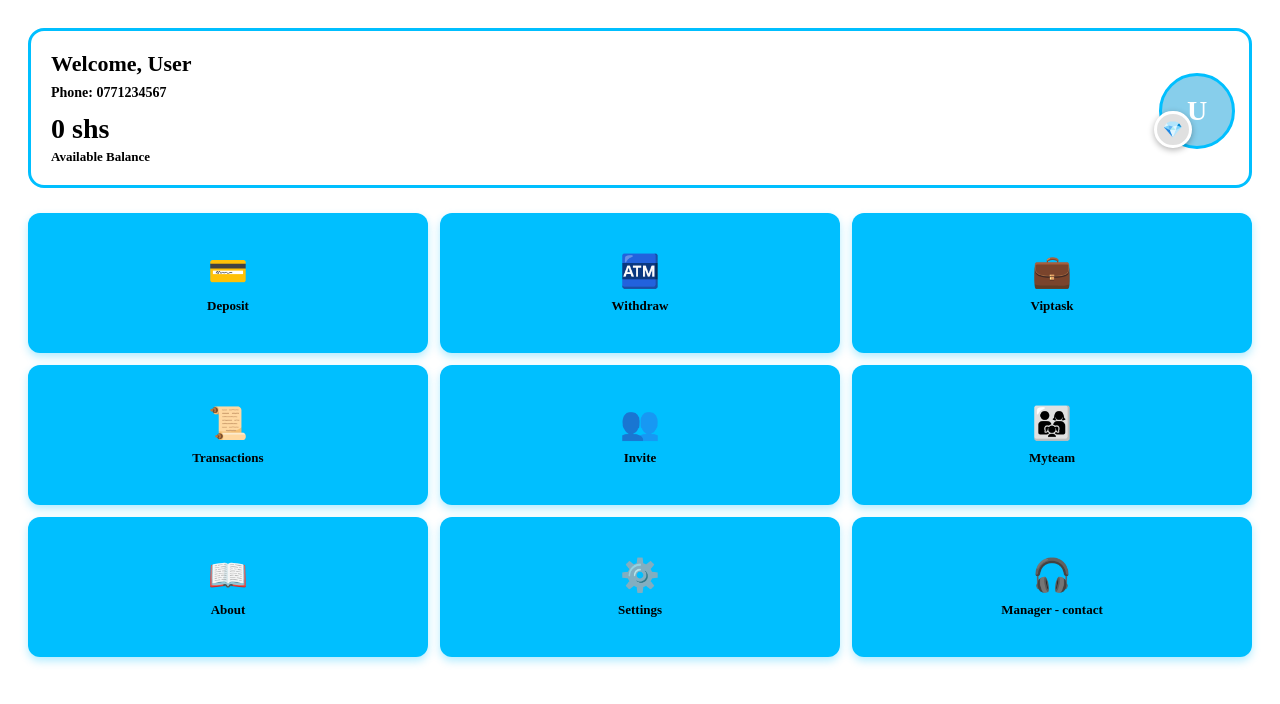
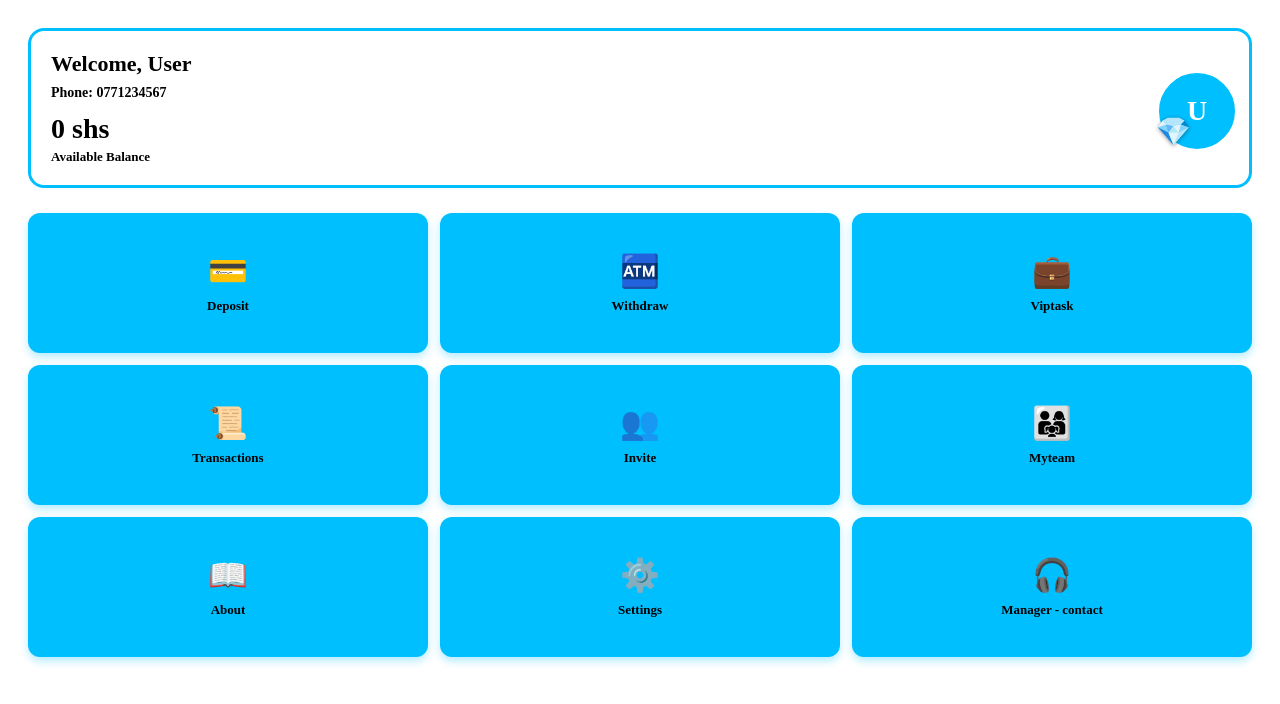
Before and after one commit to Molly256/palamedes-pr, a Next.js app: page /dashboard in a window 1280 px wide. Shown: the top 704 px of the page. Built offline with nearby package versions, Linux system fonts and the light colour scheme.

Commit message:
diamond badge colored only, no background circle

```diff
--- a/components/AvatarWithBadge.js
+++ b/components/AvatarWithBadge.js
@@ -1,56 +1,54 @@
 'use client'
+import React from 'react'
 
-const hotColors = {
- 0: '#E0E0E0', // VIP 0 - Gray
- 1: '#00BFFF', // VIP 1 - Hot blue
- 2: '#FFD700', // VIP 2 - Hot gold
- 3: '#FF00FF', // VIP 3 - Hot magenta
- 4: '#FF1493', // VIP 4 - Hot pink
- 5: '#FF4500', // VIP 5 - Hot orange red
- 6: '#32CD32', // VIP 6 - Hot lime green
- 7: '#FF69B4', // VIP 7 - Hot pink
- 8: '#DC143C', // VIP 8 - Hot crimson
- 9: '#9400D3', // VIP 9 - Hot violet
- 10: '#FF8C00' // VIP 10 - Hot dark orange
-}
+export default function AvatarWithBadge({ username, vipLevel = 0, size = 70, avatar }) {
+ // Rich hot colors for diamond only
+ const hotColors = {
+ 0: '#A9A9A9', // rich grey
+ 1: '#00BFFF', // hot skyblue
+ 2: '#FFD700', // hot gold
+ 3: '#9400D3', // hot violet
+ 4: '#FF1493', // hot deep pink
+ 5: '#FF4500', // hot orange red
+ 6: '#32CD32', // hot lime green
+ 7: '#FF69B4', // hot pink
+ 8: '#DC143C', // hot crimson
+ 9: '#8A2BE2', // hot blue violet
+ 10: '#FF8C00' // hot dark orange
+ }
 
-export default function AvatarWithBadge({ username, vipLevel = 0, size = 60, avatar }) {
- const badgeColor = hotColors[vipLevel] || hotColors[0]
+ const diamondColor = hotColors[vipLevel] || hotColors[0]
+ const initial = username? username.charAt(0).toUpperCase() : 'U'
 
  return (
- <div style={{ position: 'relative', width: size, height: size }}>
- {/* Avatar circle with image support */}
+ <div style={{ position: 'relative', width: size, height: size, flexShrink: 0 }}>
+
+ {/* Avatar circle - sky blue border */}
  <div style={{
  width: size,
  height: size,
  borderRadius: '50%',
- background: avatar? `url(${avatar}) center/cover no-repeat` : '#87CEEB',
+ background: avatar? `url(${avatar}) center/cover no-repeat` : '#00BFFF',
+ border: '3px solid #00BFFF',
  display: 'flex',
  alignItems: 'center',
  justifyContent: 'center',
  fontSize: size * 0.4,
- color: 'white',
  fontWeight: '900',
- border: '3px solid #00BFFF' // Hot sky blue border for avatar
+ color: 'white'
  }}>
- {!avatar && username?.[0]?.toUpperCase() || 'U'}
+ {!avatar && initial}
  </div>
 
- {/* Badge fixed to LEFT side - auto hot color */}
+ {/* Diamond badge - stands alone, NO circle background */}
  <div style={{
  position: 'absolute',
- left: '-5px',
- bottom: '-5px',
- background: badgeColor,
- borderRadius: '50%',
- width: size * 0.45,
- height: size * 0.45,
- display: 'flex',
- alignItems: 'center',
- justifyContent: 'center',
- fontSize: size * 0.23,
- border: '3px solid white',
- boxShadow: '0 2px 6px rgba(0,0,0,0.3)',
+ bottom: -3,
+ left: -3,
+ fontSize: size * 0.4,
+ color: diamondColor,
+ filter: 'drop-shadow(0 1px 2px rgba(0,0,0,0.4))',
+ lineHeight: 1,
  zIndex: 2
  }}>
  💎
```
